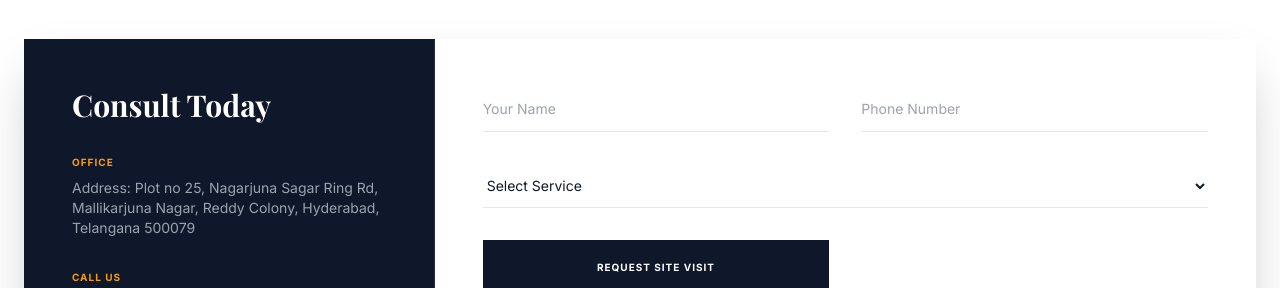
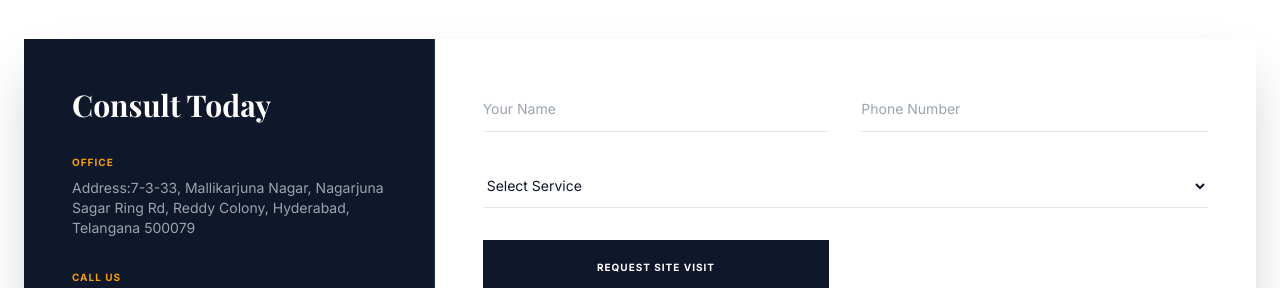
Before and after one commit to shrandevops-oss/srinteriors, a plain HTML site: page index.html in a window 1280 px wide. Shown: the part 3289-3577 px from the top of the page. Drawn offline with nearby package versions, Linux system fonts and the light colour scheme.

Commit message:
Update index.html

```diff
--- a/index.html
+++ b/index.html
@@ -209,7 +209,7 @@
                     <div class="space-y-8">
                         <div>
                             <p class="text-[10px] font-bold text-amber-500 uppercase tracking-widest mb-2">Office</p>
-                            <p class="text-gray-400 text-sm">Address: Plot no 25, Nagarjuna Sagar Ring Rd, Mallikarjuna Nagar, Reddy Colony, Hyderabad, Telangana 500079</p>
+                            <p class="text-gray-400 text-sm">Address:7-3-33, Mallikarjuna Nagar, Nagarjuna Sagar Ring Rd, Reddy Colony, Hyderabad, Telangana 500079</p>
                         </div>
                         <div>
                             <p class="text-[10px] font-bold text-amber-500 uppercase tracking-widest mb-2">Call Us</p>
@@ -272,4 +272,5 @@
         }
     </script>
 </body>
+
 </html>
```
